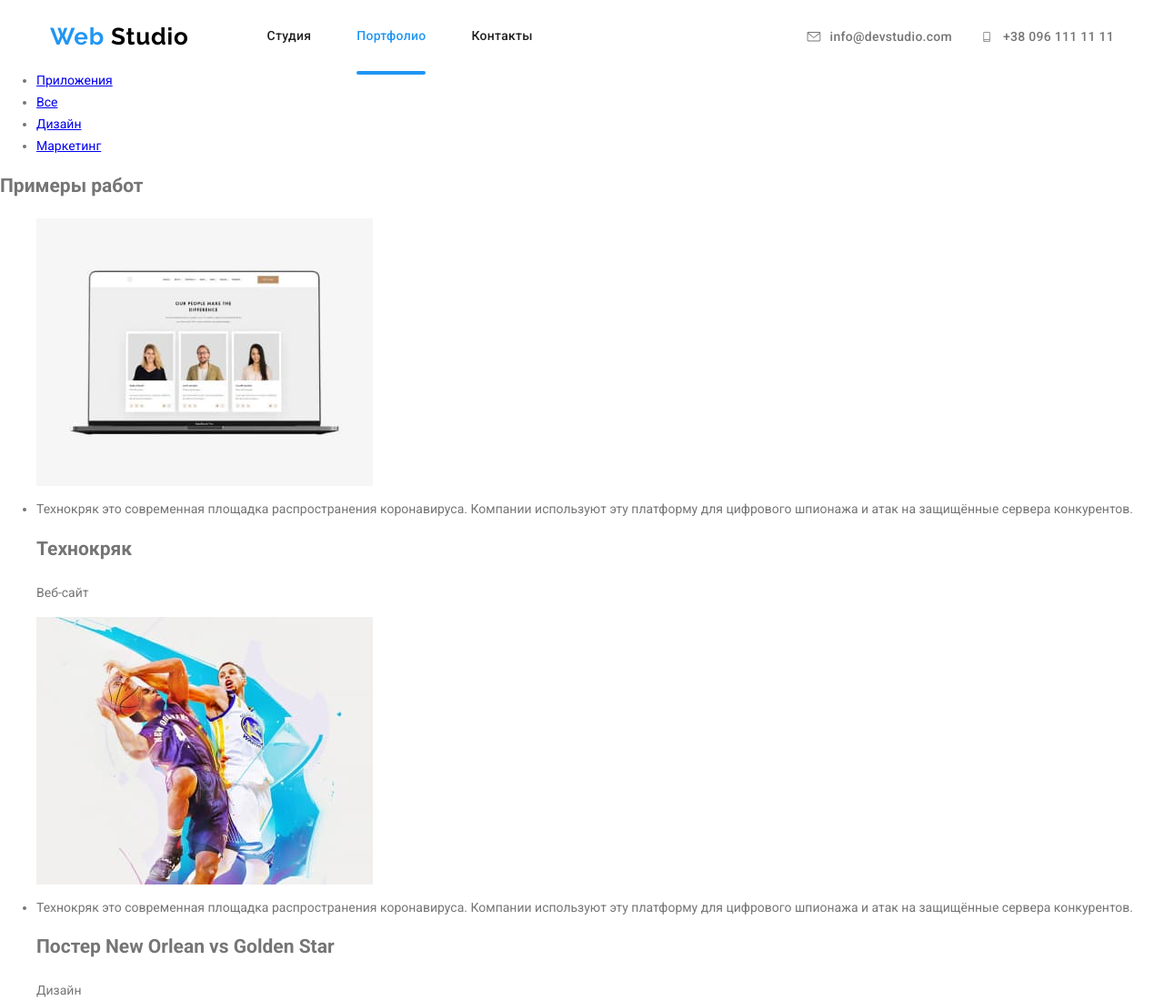
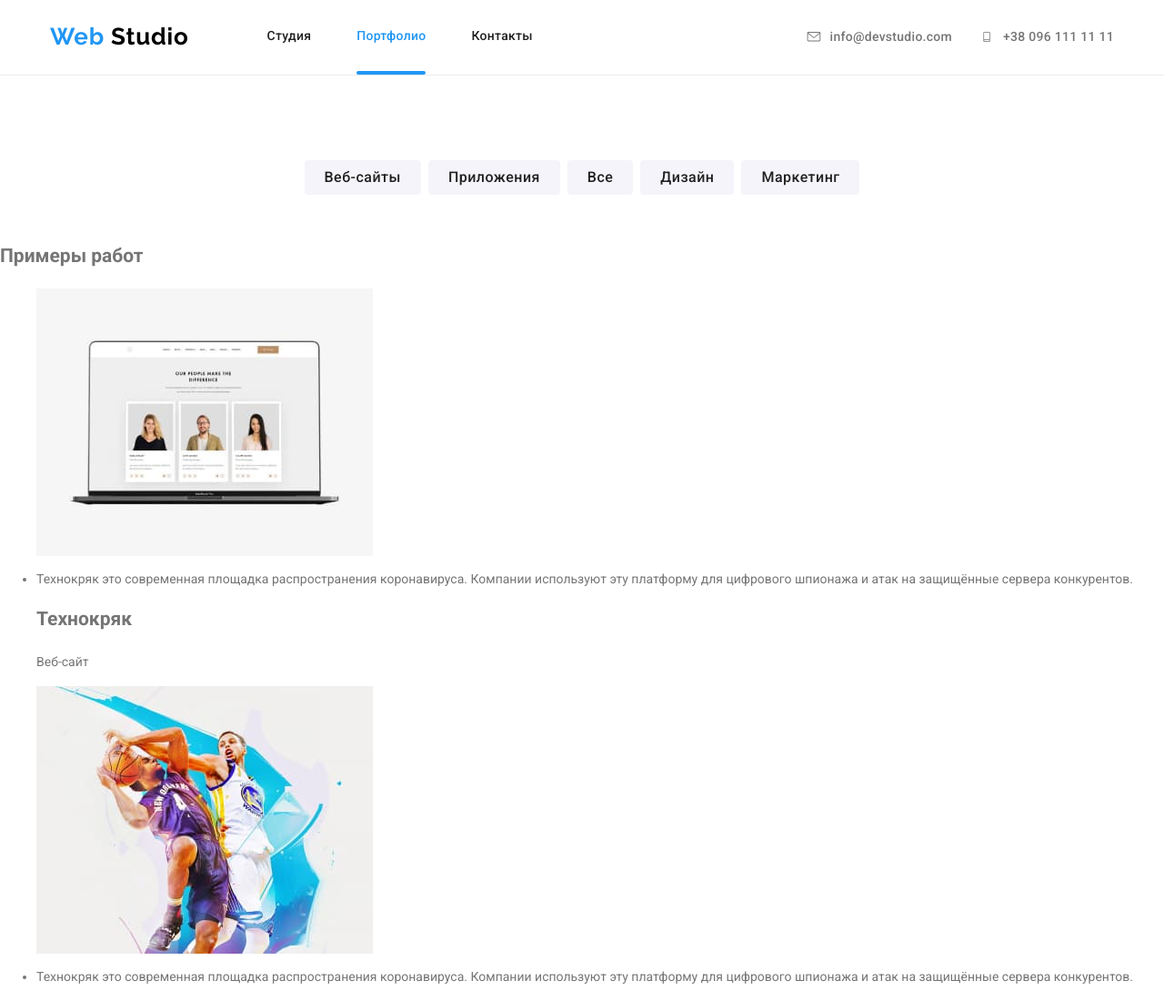
Before and after one commit to RuslanaLogosha/goit-markup-hw-07, a plain HTML site: page portfolio.html in a window 1280 px wide. Shown: the top 1100 px of the page at 91% size. Drawn offline with Linux system fonts and the light colour scheme.

Commit message:
adds filters

```diff
--- a/css/styles.css
+++ b/css/styles.css
@@ -985,24 +985,24 @@ button:focus {
 
 /* Portfolio.css (exept buttons) */
 
-.header-border {
+/* .header-border {
   border-bottom: 1px solid #ECECEC;
-}
+}  */
 
 /* Filters  */
-.filters {
+/* .filters {
   padding-top: 93px;
   padding-bottom: 50px;
-}
+} */
 
-.filters-list {
+/* .filters-list {
   display: flex;
   justify-content: center;
 }
 
 .filters-list .item + .item {
   margin-left: 8px;
-}
+} */
 
 /* Examples  */
 .rows {
--- a/portfolio.html
+++ b/portfolio.html
@@ -9,7 +9,7 @@
 </head>
 <body>
 
-  <header class="header--fixed">
+  <header class="header--fixed header__border">
     <div class="header--positioned">
       <nav class="main-nav">
         <a href="./index.html" class="header__logo"><span class="web">Web</span> Studio</a>
@@ -46,18 +46,18 @@
   </header>
 
 
-  <main class="main">
+  <main>
 
   <!-- Filters -->
   <section class="filters">
-    <h2 class="visually-hidden">Фильтры</h2>
-    <ul class="list container">
-      <div class="filters-list">
-        <li class="item"><a href="#" class="button-portfolio ancor">Веб-сайты</a></li>
-        <li class="item"><a href="#" class="button-portfolio ancor">Приложения</a></li>
-        <li class="item"><a href="#" class="button-portfolio ancor">Все</a></li>
-        <li class="item"><a href="#" class="button-portfolio ancor">Дизайн</a></li>
-        <li class="item"><a href="#" class="button-portfolio ancor">Маркетинг</a></li>
+    <h2 class="filters__header">Фильтры</h2>
+    <ul class="filters__list-cover">
+      <div class="filters__list">
+        <li class="filters__list-item"><a href="#" class="filters__button">Веб-сайты</a></li>
+        <li class="filters__list-item"><a href="#" class="filters__button">Приложения</a></li>
+        <li class="filters__list-item"><a href="#" class="filters__button">Все</a></li>
+        <li class="filters__list-item"><a href="#" class="filters__button">Дизайн</a></li>
+        <li class="filters__list-item"><a href="#" class="filters__button">Маркетинг</a></li>
       </div>
     </ul>
   </section>
@@ -224,7 +224,7 @@
 
  <script>
   const { height: pageHeaderHeight } = document
-    .querySelector(".header-fixed")
+    .querySelector(".header--fixed")
     .getBoundingClientRect();
 
   document.body.style.paddingTop = `${pageHeaderHeight}px`;
--- /dev/null
+++ b/sass/components/_filters.scss
@@ -0,0 +1,27 @@
+.filters {
+  padding-top: 93px;
+  padding-bottom: 50px;
+}
+
+.filters__header {
+  @extend %visually-hidden;
+}
+
+.filters__list-cover {
+  @extend %container;
+  @extend %list;
+}
+
+.filters__list {
+  display: flex;
+  justify-content: center;
+}
+
+.filters__list-item + .filters__list-item {
+  margin-left: 8px;
+}
+
+.filters__button {
+  @extend %button-portfolio;
+  @extend %ancor;
+}
--- a/sass/components/_header.scss
+++ b/sass/components/_header.scss
@@ -33,3 +33,8 @@
 .header__logo .web {
   color: $accent-text-color;
 }
+
+// For portfolio
+.header__border {
+  border-bottom: 1px solid $header-border-color;
+}
--- a/sass/main.scss
+++ b/sass/main.scss
@@ -4,11 +4,12 @@
 @import "./utils/placeholders";
 @import "./components/header";
 @import "./components/navigation";
-@import "./components/hero";
-@import "./components/modal";
-@import "./components/form";
-@import "./components/advantages";
-@import "./components/specialization";
-@import "./components/team";
-@import "./components/customers";
+@import "./components/index/hero";
+@import "./components/index/modal";
+@import "./components/index/form";
+@import "./components/index/advantages";
+@import "./components/index/specialization";
+@import "./components/index/team";
+@import "./components/index/customers";
 @import "./components/footer";
+@import "./components/filters";
--- a/sass/utils/_placeholders.scss
+++ b/sass/utils/_placeholders.scss
@@ -52,8 +52,8 @@
   font-size: 16px;
   line-height: 1.62;
   letter-spacing: 0.03em;
-  color: var(--titles-text-color);
-  background-color: var(--team-background-color);
+  color: $titles-text-color;
+  background-color: $team-background-color;
 
   transition: color 250ms cubic-bezier(0.4, 0, 0.2, 1),
    background-color 250ms cubic-bezier(0.4, 0, 0.2, 1),
```
Also changed, not shown: index.html (+2 -5 lines), css/main.css, css/main.min.css, 2 other files.
